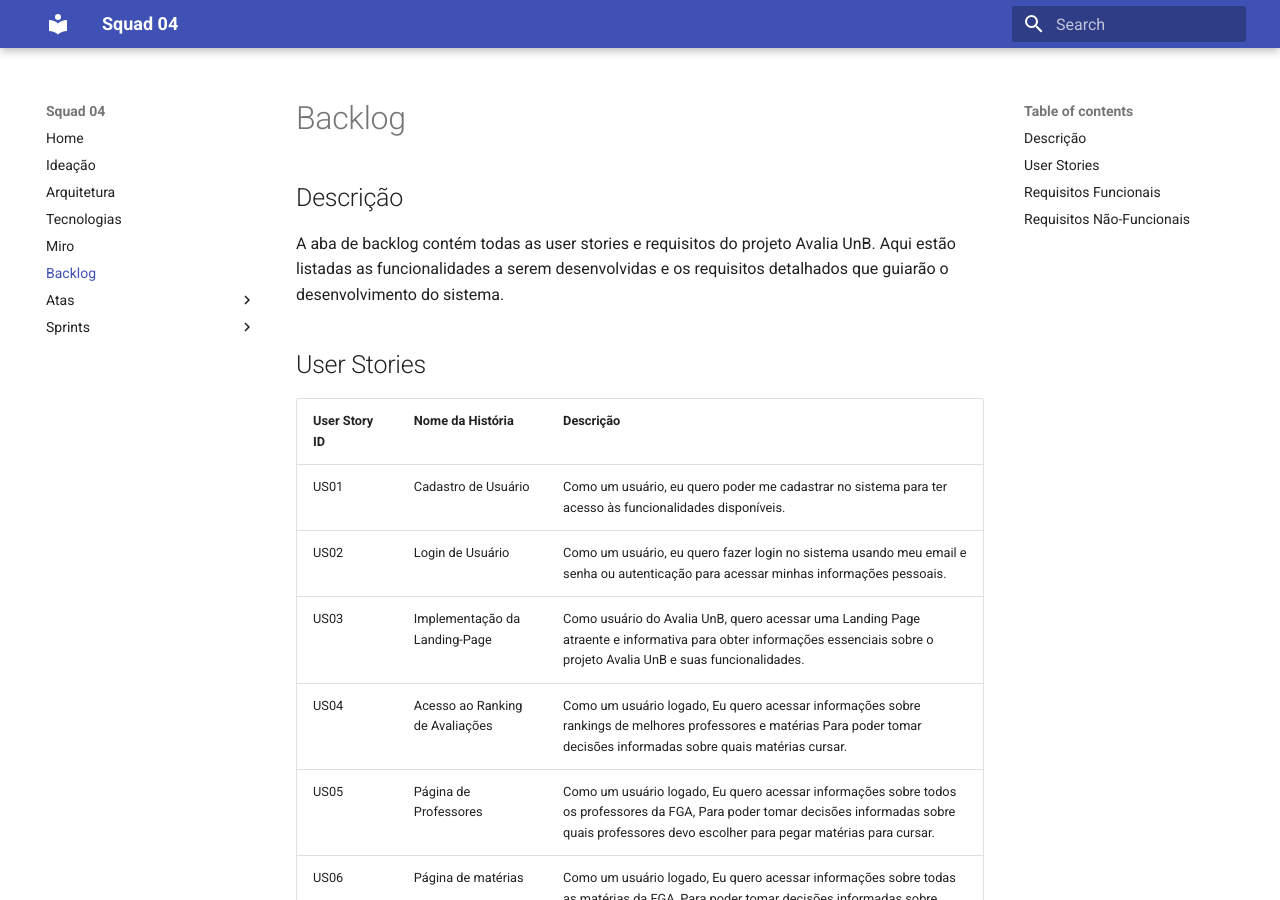
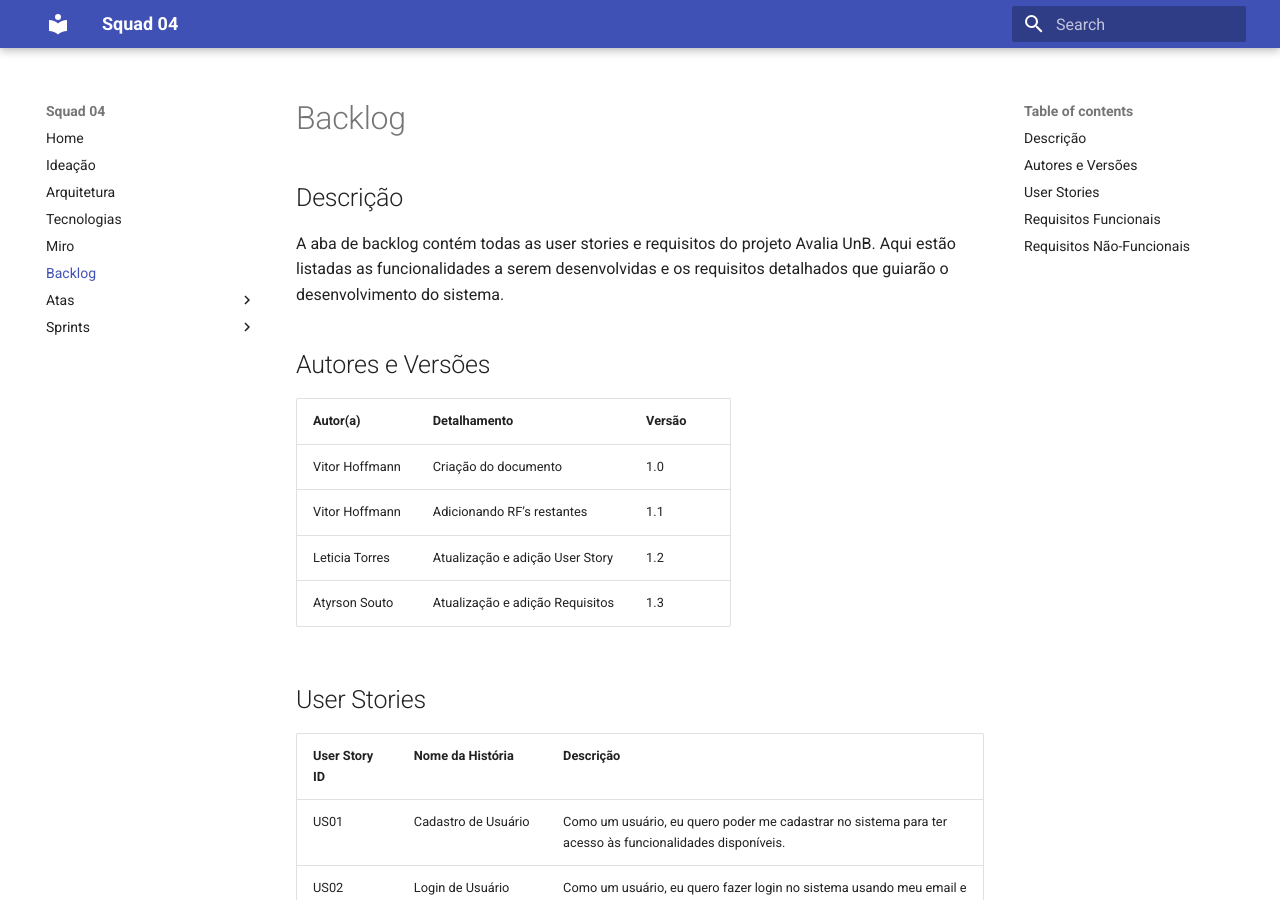
Before and after one commit to unb-mds/2024-1-squad04, an MkDocs documentation site: the page built from docs/backlog.md, in a window 1280 px wide and 900 px high. Built offline with MkDocs 1.6.1 and Material for MkDocs 9.7.7, drawn with Linux system fonts in a browser that asks for light colours.

Commit message:
Update backlog.md

```diff
--- a/docs/backlog.md
+++ b/docs/backlog.md
@@ -1,5 +1,14 @@
 ## Descrição
 A aba de backlog contém todas as user stories e requisitos do projeto Avalia UnB. Aqui estão listadas as funcionalidades a serem desenvolvidas e os requisitos detalhados que guiarão o desenvolvimento do sistema.
+## Autores e Versões
+| **Autor(a)** | **Detalhamento**                        | **Versão**                                                                 |
+|-------------------|---------------------------------------------|-------------------------------------------------------------------------------|
+| Vitor Hoffmann   | Criação do documento                       |1.0 |
+| Vitor Hoffmann   | Adicionando RF’s restantes                       |1.1 |
+| Leticia Torres   | Atualização e adição  User Story                     |1.2 |
+| Atyrson Souto   | Atualização e adição Requisitos                     |1.3 |
+
+
 
 ## User Stories
 
```
